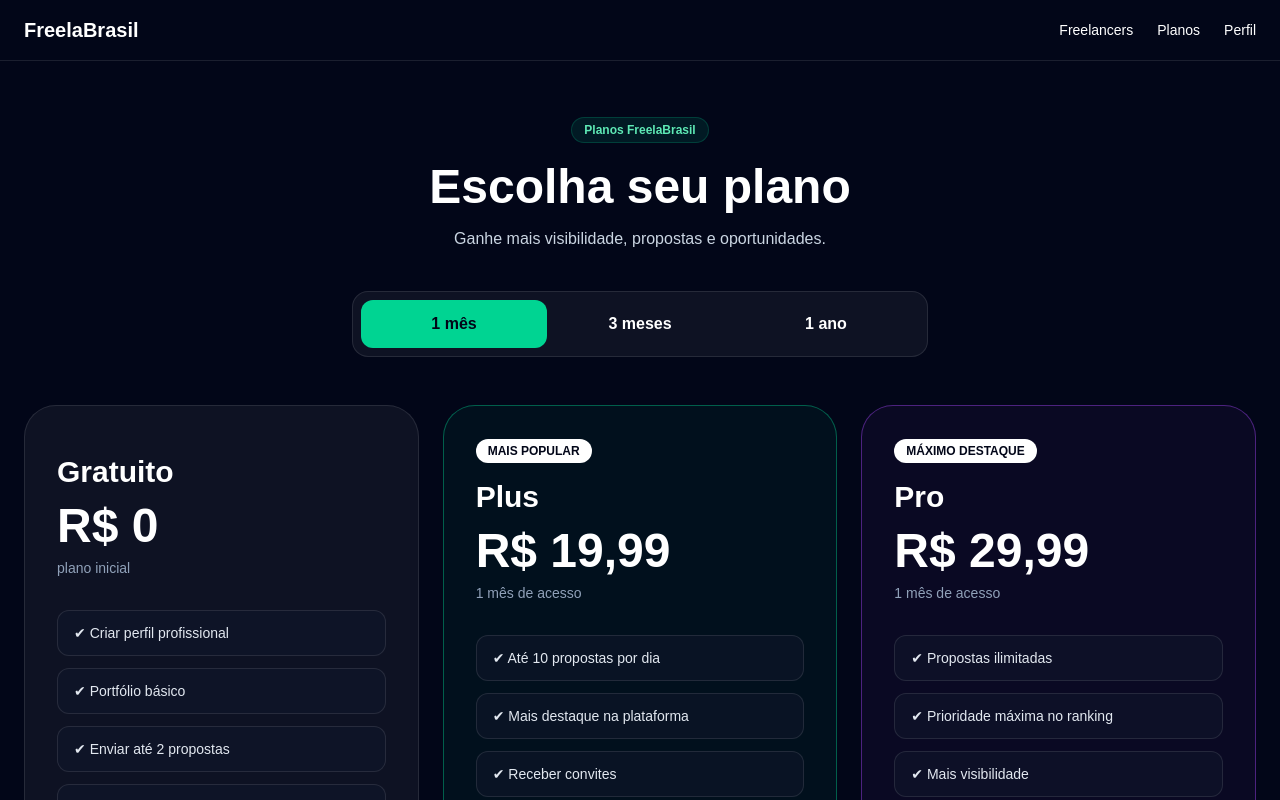
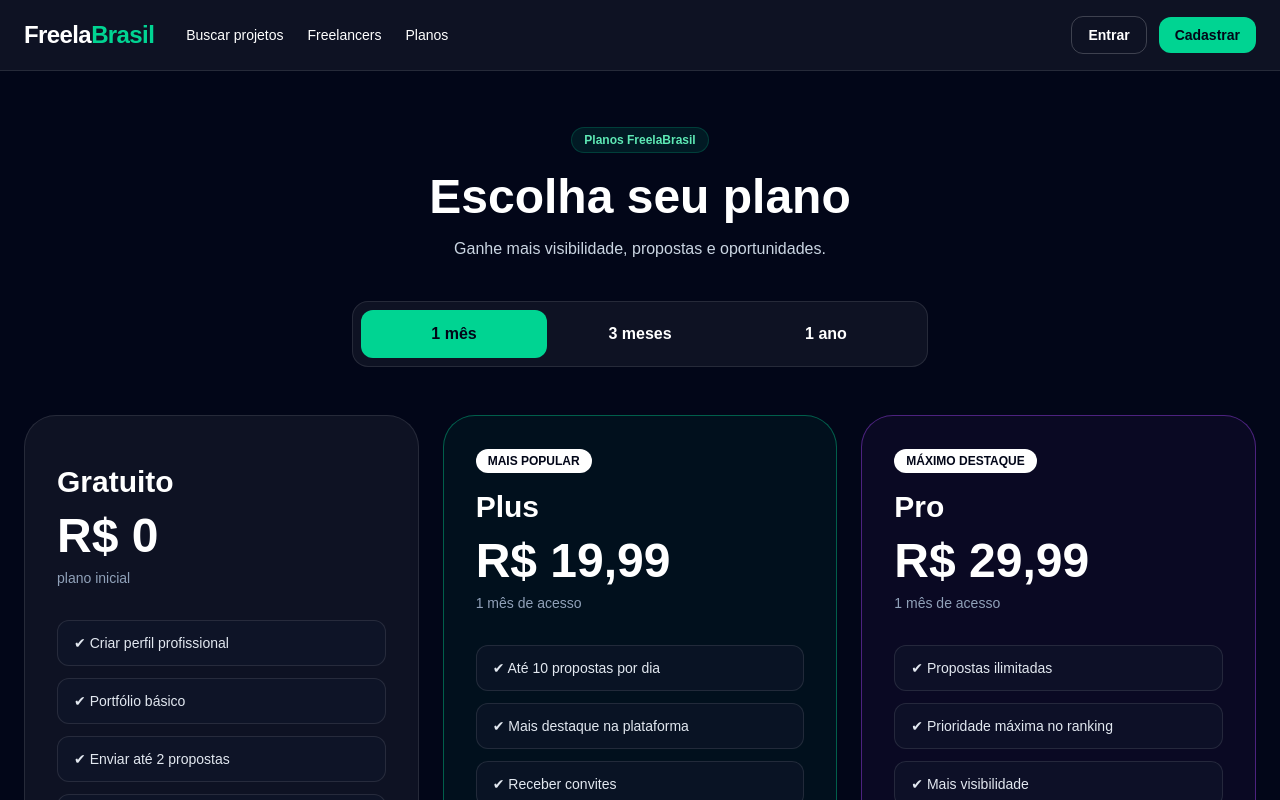
Before and after one commit to Klecio1989/freelabrasil, a Next.js app: page / in a window 1280 px wide. Shown: the top 800 px of the page. Built offline with nearby package versions, Linux system fonts and the light colour scheme.

Commit message:
cria navbar estilo fiverr

```diff
--- a/app/components/Navbar.tsx
+++ b/app/components/Navbar.tsx
@@ -5,6 +5,7 @@ import { useEffect, useState } from "react";
 
 export default function Navbar() {
   const [usuario, setUsuario] = useState<any>(null);
+  const [menuAberto, setMenuAberto] = useState(false);
 
   useEffect(() => {
     const user = localStorage.getItem("freelabrasil_usuario");
@@ -18,37 +19,51 @@ export default function Navbar() {
     window.location.href = "/";
   }
 
+  function painelUsuario() {
+    if (usuario?.tipo_usuario === "freelancer") return "/painel-freelancer";
+    if (usuario?.tipo_usuario === "contratante") return "/painel-contratante";
+    return "/";
+  }
+
   function badgePlano(plano?: string) {
-    if (plano === "pro") return "👑";
-    if (plano === "plus") return "💎";
-    return "";
+    if (plano === "pro") return "👑 PRO";
+    if (plano === "plus") return "💎 PLUS";
+    return "GRATUITO";
+  }
+
+  function iniciais(nome?: string) {
+    if (!nome) return "U";
+    return nome
+      .split(" ")
+      .map((n) => n[0])
+      .join("")
+      .slice(0, 2)
+      .toUpperCase();
   }
 
   return (
-    <header className="w-full border-b border-white/10 bg-slate-950 text-white px-6 py-4 flex justify-between items-center">
-
-      {/* LOGO */}
-      <Link href="/" className="font-black text-xl">
-        FreelaBrasil
+    <header className="sticky top-0 z-50 w-full border-b border-white/10 bg-slate-950/95 backdrop-blur text-white">
+      <div className="mx-auto flex max-w-7xl items-center justify-between px-6 py-4">
+        <div className="flex items-center gap-8">
+          <Link href="/" className="text-2xl font-black tracking-tight">
+            Freela<span className="text-emerald-400">Brasil</span>
           </Link>
 
-      {/* MENU */}
-      <div className="flex items-center gap-6 text-sm">
+          <nav className="hidden items-center gap-6 text-sm font-medium md:flex">
+            <Link href="/projetos" className="hover:text-emerald-400">
+              Buscar projetos
+            </Link>
 
-        {/* FREELA */}
+            <Link href="/freelancers" className="hover:text-emerald-400">
+              Freelancers
+            </Link>
+
             {usuario?.tipo_usuario === "freelancer" && (
-          <>
               <Link href="/meus-trabalhos" className="hover:text-emerald-400">
                 Meus Trabalhos
               </Link>
-
-            <Link href="/projetos" className="hover:text-emerald-400">
-              Buscar Projetos
-            </Link>
-          </>
             )}
 
-        {/* CONTRATANTE */}
             {usuario?.tipo_usuario === "contratante" && (
               <>
                 <Link href="/meus-projetos" className="hover:text-emerald-400">
@@ -61,33 +76,152 @@ export default function Navbar() {
               </>
             )}
 
-        {/* GERAL */}
-        <Link href="/freelancers" className="hover:text-emerald-400">
-          Freelancers
+            {usuario && (
+              <Link
+                href="/dashboard-financeiro"
+                className="hover:text-yellow-400"
+              >
+                Financeiro
+              </Link>
+            )}
+
+            <Link href="/planos" className="hover:text-purple-400">
+              Planos
+            </Link>
+          </nav>
+        </div>
+
+        {!usuario ? (
+          <div className="flex items-center gap-3">
+            <Link
+              href="/login"
+              className="rounded-xl border border-white/20 px-4 py-2 text-sm font-bold hover:bg-white/5"
+            >
+              Entrar
             </Link>
 
-        <Link href="/planos" className="hover:text-emerald-400">
-          Planos
+            <Link
+              href="/cadastro"
+              className="rounded-xl bg-emerald-400 px-4 py-2 text-sm font-black text-slate-950"
+            >
+              Cadastrar
+            </Link>
+          </div>
+        ) : (
+          <div className="relative flex items-center gap-4">
+            <Link
+              href="/notificacoes"
+              className="hidden rounded-xl border border-white/10 px-4 py-2 text-sm font-bold hover:bg-white/5 md:block"
+            >
+              🔔
             </Link>
 
-        <Link href="/perfil" className="hover:text-emerald-400">
-          Perfil
+            <button
+              onClick={() => setMenuAberto(!menuAberto)}
+              className="flex items-center gap-3 rounded-full border border-white/10 bg-white/5 px-3 py-2 hover:bg-white/10"
+            >
+              <div className="flex h-9 w-9 items-center justify-center overflow-hidden rounded-full bg-emerald-400 text-sm font-black text-slate-950">
+                {usuario.foto_url ? (
+                  <img
+                    src={usuario.foto_url}
+                    alt={usuario.nome}
+                    className="h-full w-full object-cover"
+                  />
+                ) : (
+                  iniciais(usuario.nome)
+                )}
+              </div>
+
+              <div className="hidden text-left md:block">
+                <p className="text-sm font-bold leading-4">{usuario.nome}</p>
+                <p className="text-xs text-slate-400">
+                  {badgePlano(usuario.plano)}
+                </p>
+              </div>
+
+              <span className="text-slate-400">▾</span>
+            </button>
+
+            {menuAberto && (
+              <div className="absolute right-0 top-14 w-72 overflow-hidden rounded-2xl border border-white/10 bg-slate-900 shadow-2xl">
+                <div className="border-b border-white/10 p-4">
+                  <p className="font-black">{usuario.nome}</p>
+                  <p className="text-sm text-slate-400">{usuario.email}</p>
+                  <p className="mt-2 inline-block rounded-full bg-white/10 px-3 py-1 text-xs font-bold">
+                    {badgePlano(usuario.plano)}
+                  </p>
+                </div>
+
+                <div className="flex flex-col p-2 text-sm">
+                  <Link
+                    href={painelUsuario()}
+                    onClick={() => setMenuAberto(false)}
+                    className="rounded-xl px-4 py-3 hover:bg-white/5"
+                  >
+                    Painel
                   </Link>
 
-        {/* USUÁRIO */}
-        {usuario && (
-          <div className="flex items-center gap-3 ml-4">
+                  {usuario.tipo_usuario === "freelancer" && (
+                    <Link
+                      href="/meus-trabalhos"
+                      onClick={() => setMenuAberto(false)}
+                      className="rounded-xl px-4 py-3 hover:bg-white/5"
+                    >
+                      Meus Trabalhos
+                    </Link>
+                  )}
 
-            <span className="text-xs text-slate-400">
-              {usuario.nome} {badgePlano(usuario.plano)}
-            </span>
+                  {usuario.tipo_usuario === "contratante" && (
+                    <Link
+                      href="/meus-projetos"
+                      onClick={() => setMenuAberto(false)}
+                      className="rounded-xl px-4 py-3 hover:bg-white/5"
+                    >
+                      Meus Projetos
+                    </Link>
+                  )}
+
+                  <Link
+                    href="/dashboard-financeiro"
+                    onClick={() => setMenuAberto(false)}
+                    className="rounded-xl px-4 py-3 hover:bg-white/5"
+                  >
+                    Dashboard Financeiro
+                  </Link>
+
+                  <Link
+                    href="/notificacoes"
+                    onClick={() => setMenuAberto(false)}
+                    className="rounded-xl px-4 py-3 hover:bg-white/5"
+                  >
+                    Notificações
+                  </Link>
+
+                  <Link
+                    href="/perfil"
+                    onClick={() => setMenuAberto(false)}
+                    className="rounded-xl px-4 py-3 hover:bg-white/5"
+                  >
+                    Meu Perfil
+                  </Link>
+
+                  <Link
+                    href="/planos"
+                    onClick={() => setMenuAberto(false)}
+                    className="rounded-xl px-4 py-3 hover:bg-purple-500/10 text-purple-300"
+                  >
+                    Alterar Plano
+                  </Link>
 
                   <button
                     onClick={sair}
-              className="bg-red-500 px-4 py-2 rounded-lg font-bold"
+                    className="mt-2 rounded-xl px-4 py-3 text-left font-bold text-red-300 hover:bg-red-500/10"
                   >
                     Sair
                   </button>
+                </div>
+              </div>
+            )}
           </div>
         )}
       </div>
```
Lines whose indentation alone changed are shown as unchanged.
